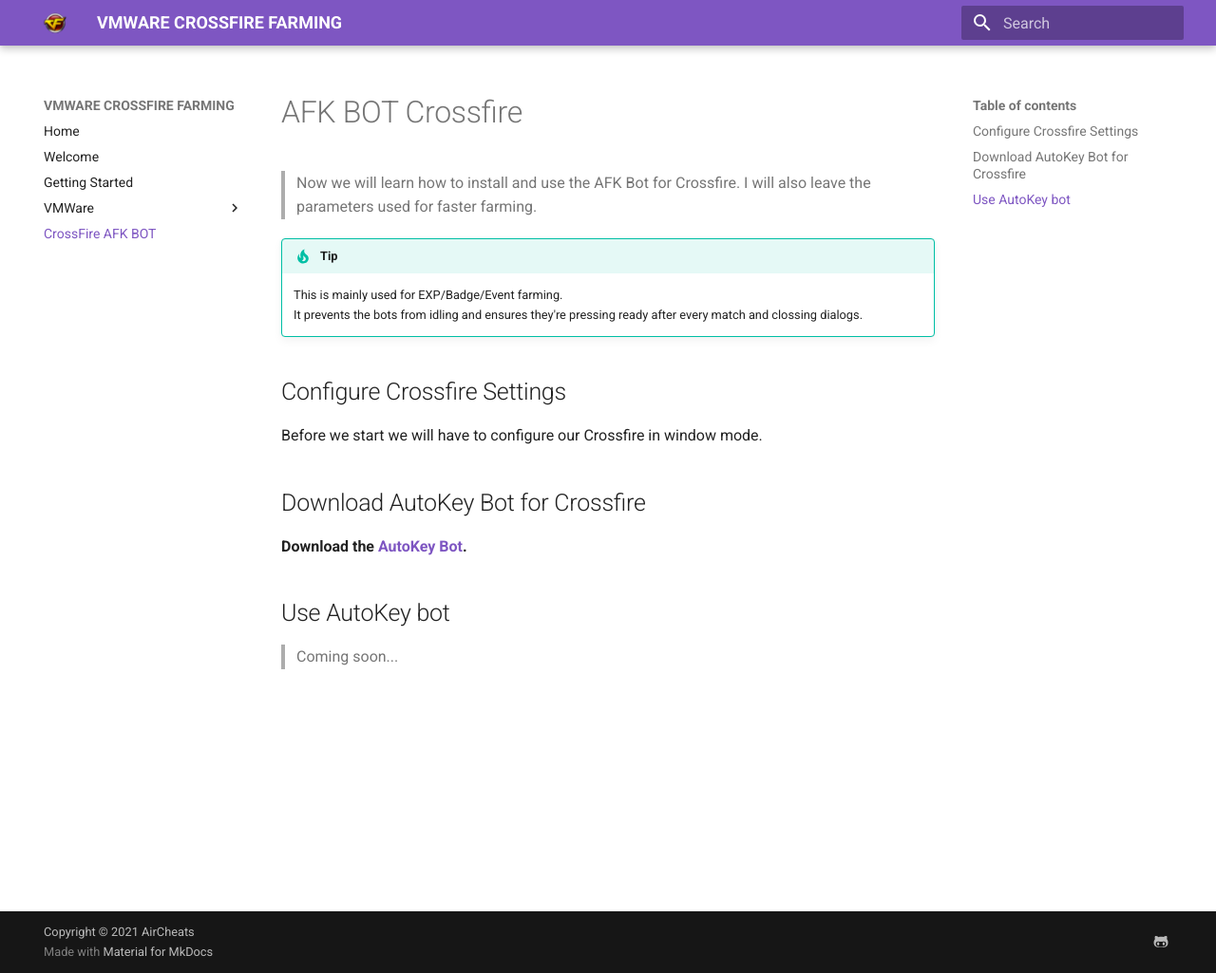
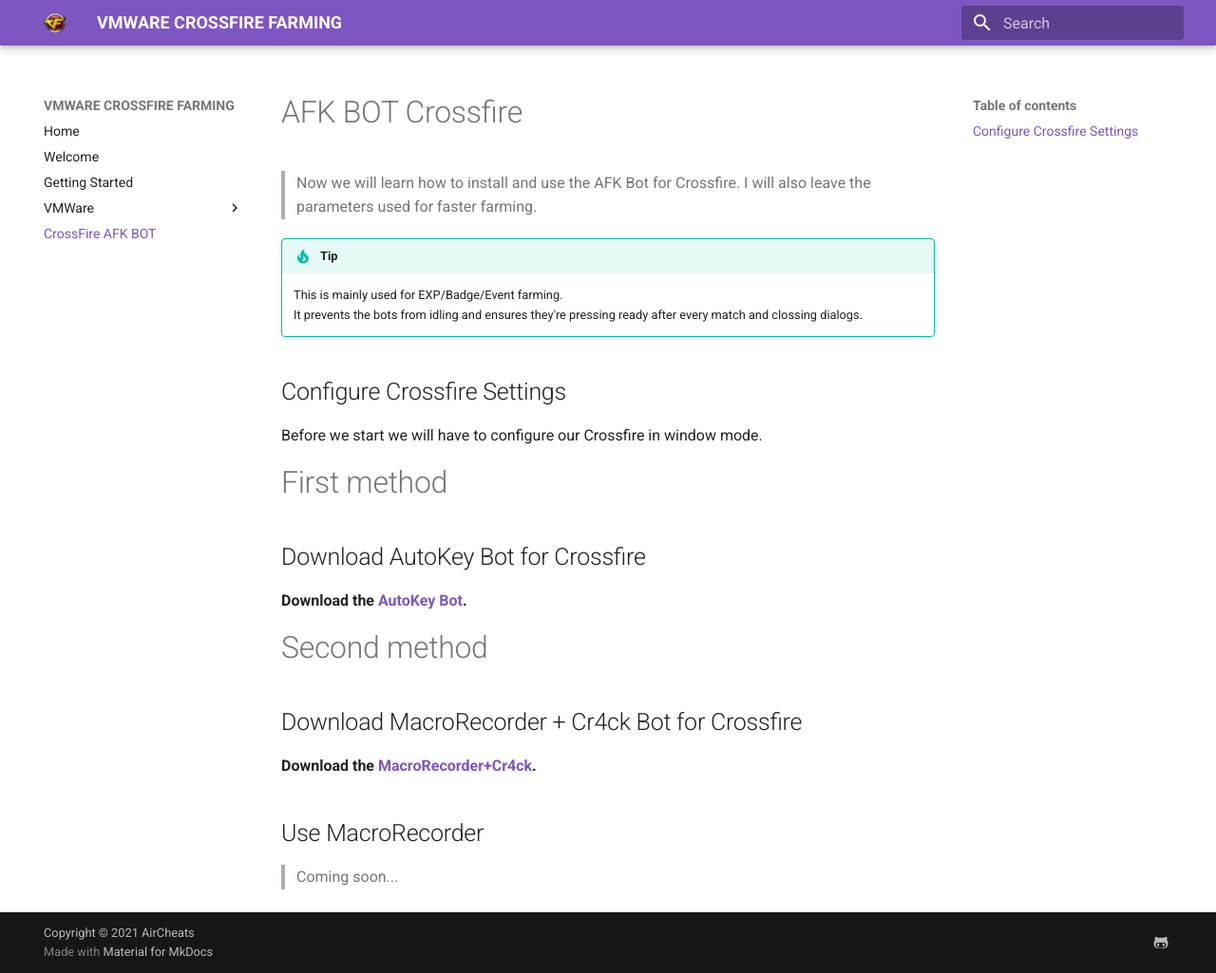
Before and after one commit to aircheats/vmware-cf-guide, an MkDocs documentation site: the page built from docs/crossfire/afk-cf.md, in a window 1280 px wide and 1025 px high. Shown: the whole window at 95% size. Built offline with MkDocs 1.6.1 and Material for MkDocs 9.7.7, drawn with Linux system fonts in a browser that asks for light colours.

Commit message:
New macro bot

```diff
--- a/docs/crossfire/afk-cf.md
+++ b/docs/crossfire/afk-cf.md
@@ -10,10 +10,15 @@
 
 Before we start we will have to configure our Crossfire in window mode.
 
+# First method
 ## Download AutoKey Bot for Crossfire
 
 **Download the <a href="https://github.com/aircheats/vmware-cf-guide/raw/main/docs/crossfire/Auto-Keybot_3.1.zip" target="_blank">AutoKey Bot</a>.**
 
-## Use AutoKey bot
+# Second method
+## Download MacroRecorder + Cr4ck Bot for Crossfire
+
+**Download the <a href="https://github.com/aircheats/vmware-cf-guide/raw/main/docs/crossfire/AntiAFKBot.zip" target="_blank">MacroRecorder+Cr4ck</a>.**
+## Use MacroRecorder
 
 > Coming soon...
```
Also changed, not shown: 1 other file.
